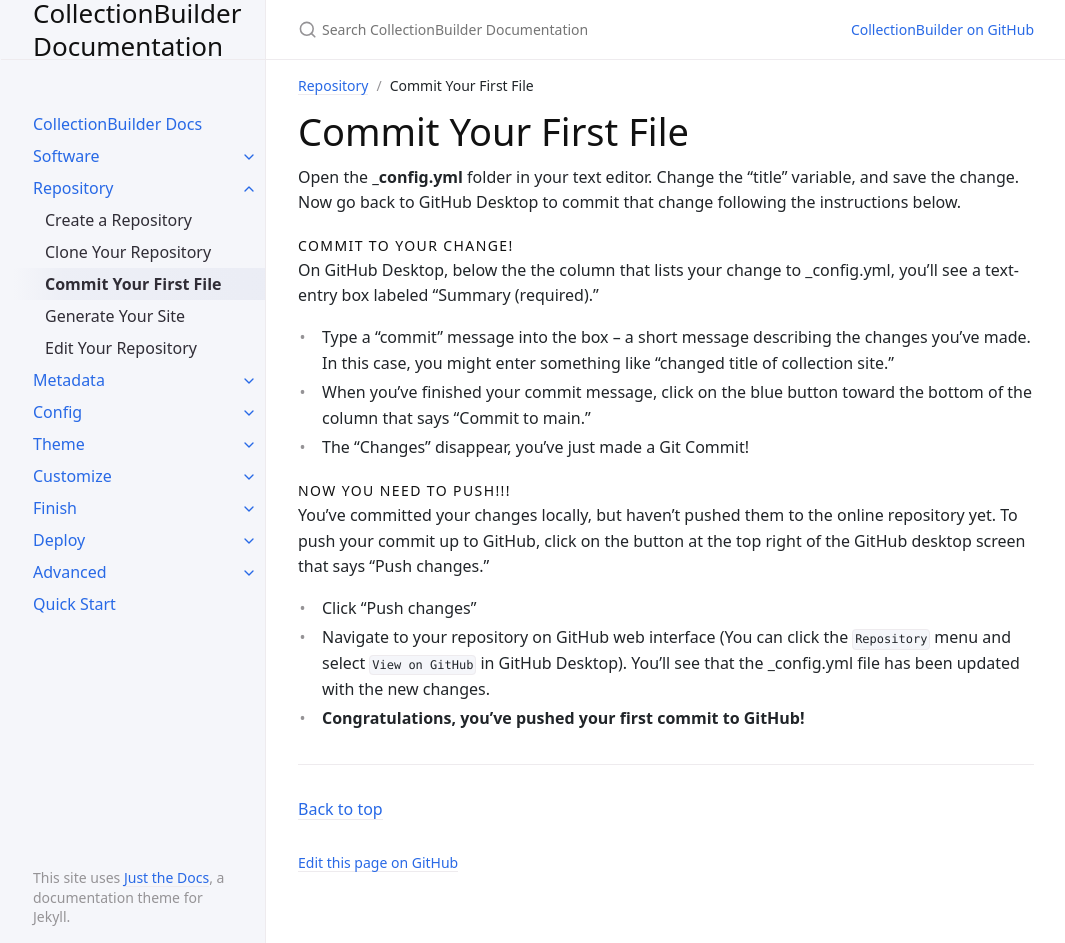
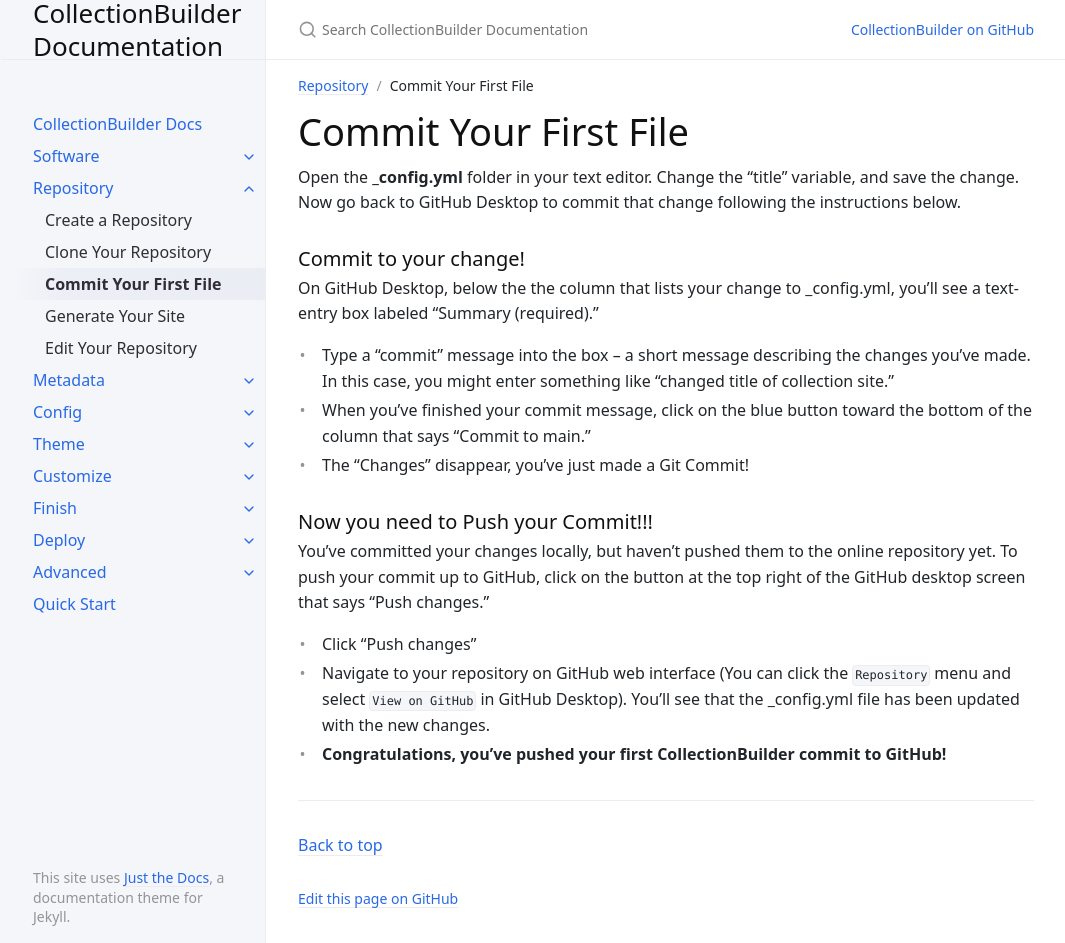
Before and after one commit to CollectionBuilder/cb-docs, a Jekyll site: the page built from docs/02_repository/commitandpush.md, in a window 1280 px wide and 943 px high. Shown: the whole window, without its empty margins (106-1171 px from the left). Built offline with Jekyll 4.4.1, drawn with Linux system fonts in a browser that asks for light colours.

Commit message:
touch up to headers

```diff
--- a/docs/02_repository/commitandpush.md
+++ b/docs/02_repository/commitandpush.md
@@ -8,7 +8,7 @@ nav_order: 3
 
 Open the **_config.yml** folder in your text editor. Change the "title" variable, and save the change. Now go back to GitHub Desktop to commit that change following the instructions below.
 
-#### Commit to your change!
+### Commit to your change!
 
 On GitHub Desktop, below the the column that lists your change to _config.yml, you'll see a text-entry box labeled "Summary (required)."
 
@@ -16,11 +16,11 @@ On GitHub Desktop, below the the column that lists your change to _config.yml, y
 - When you've finished your commit message, click on the blue button toward the bottom of the column that says "Commit to main."
 - The "Changes" disappear, you've just made a Git Commit!
 
-#### Now you need to Push!!!
+### Now you need to Push your Commit!!!
 
 You've committed your changes locally, but haven't pushed them to the online repository yet.
 To push your commit up to GitHub, click on the button at the top right of the GitHub desktop screen that says "Push changes."
 
 - Click "Push changes"
 - Navigate to your repository on GitHub web interface (You can click the `Repository` menu and select `View on GitHub` in GitHub Desktop). You'll see that the _config.yml file has been updated with the new changes.
-- **Congratulations, you've pushed your first commit to GitHub!**
+- **Congratulations, you've pushed your first CollectionBuilder commit to GitHub!**
```
